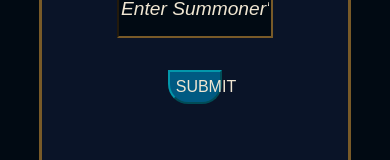
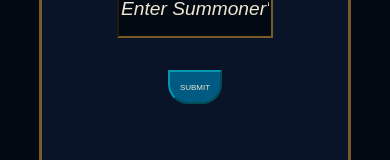
Before and after one commit to CameronJWalker/inhouse-clash, a Next.js app: page / in a window 390 px wide. Shown: the part 361-521 px from the top of the page. Built offline with nearby package versions, Linux system fonts and the light colour scheme.

Commit message:
changed button font

```diff
--- a/pages/index.js
+++ b/pages/index.js
@@ -3,7 +3,9 @@ import Form from "../styles/Form.module.css"
 import Button from "../styles/Button.module.css"
 export default function Home() {
 
-  const [roster, setRoster] = useState([]);
+  const [ roster, setRoster ] = useState([]);
+  const [ team1, setTeam1 ] = useState([]);
+  const [ team2, setTeam2 ] = useState([]);
 
   function handleSubmit(e) {
     e.preventDefault();
@@ -16,6 +18,7 @@ export default function Home() {
 
   function randomizeRoster() {
     roster.sort(()=> Math.random() - 0.5);
+
   }
 
   return (
--- a/styles/Button.module.css
+++ b/styles/Button.module.css
@@ -2,7 +2,7 @@
     color:#F0E6D2;
     background-color:#005A82;
     border-color:#0397AB;
-    font-size: 1rem;
+    font-size: clamp(.5rem, 1.6vw, 1rem);
     height: 4vh;
     width: 14vw;
     border-radius: 0 0 20px 20px;
--- a/styles/globals.css
+++ b/styles/globals.css
@@ -8,7 +8,7 @@ body {
     background-color:#010A13;
     padding: 50px;
     justify-content: center;
-
+    font-size: 16px;
 }
 .page-container {
     background-color: #0A1428;
```
